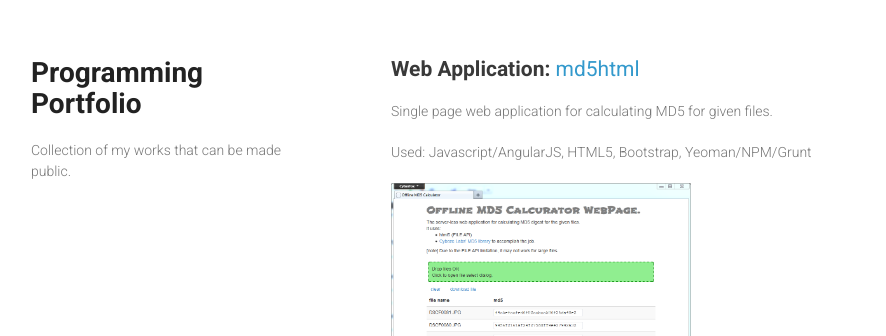
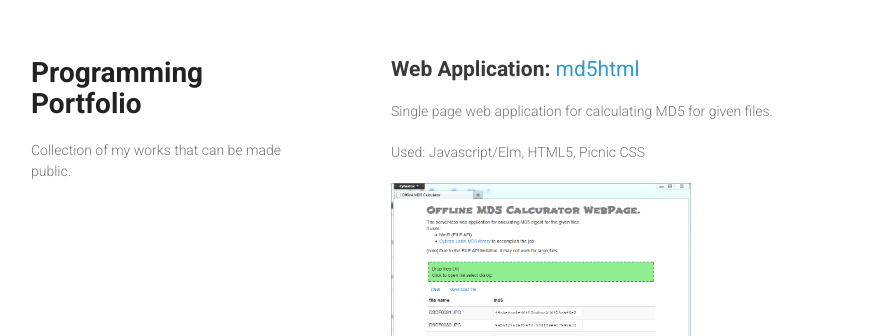
Before and after one commit to tshm/portfolio, a Jekyll site: the page built from index.md, in a window 1280 px wide. Shown: the top 336 px of the page, without its empty margins (179-1065 px from the left). Built offline with Jekyll 4.4.1, drawn with Linux system fonts in a browser that asks for light colours; Markdown is read by kramdown in place of the engine named in the settings.

Commit message:
md5html is now made by Elm

```diff
--- a/index.md
+++ b/index.md
@@ -6,7 +6,7 @@ layout: index
 Single page web application for calculating MD5 for
 given files.
 
-Used: Javascript/AngularJS, HTML5, Bootstrap, Yeoman/NPM/Grunt
+Used: Javascript/Elm, HTML5, Picnic CSS
 
 <img src="image/md5html.png" alt="screenshot of md5html webpage" width="300px">
 
```
